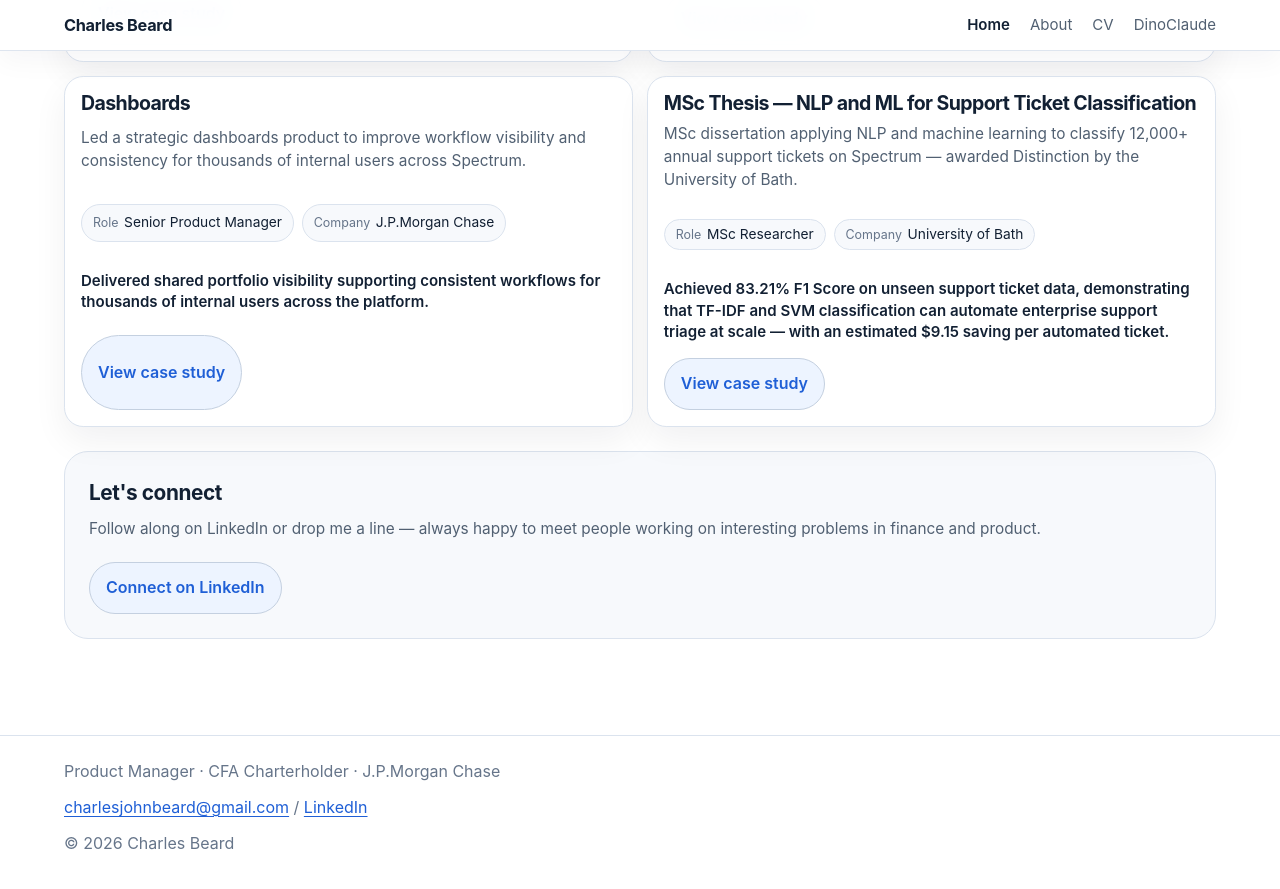
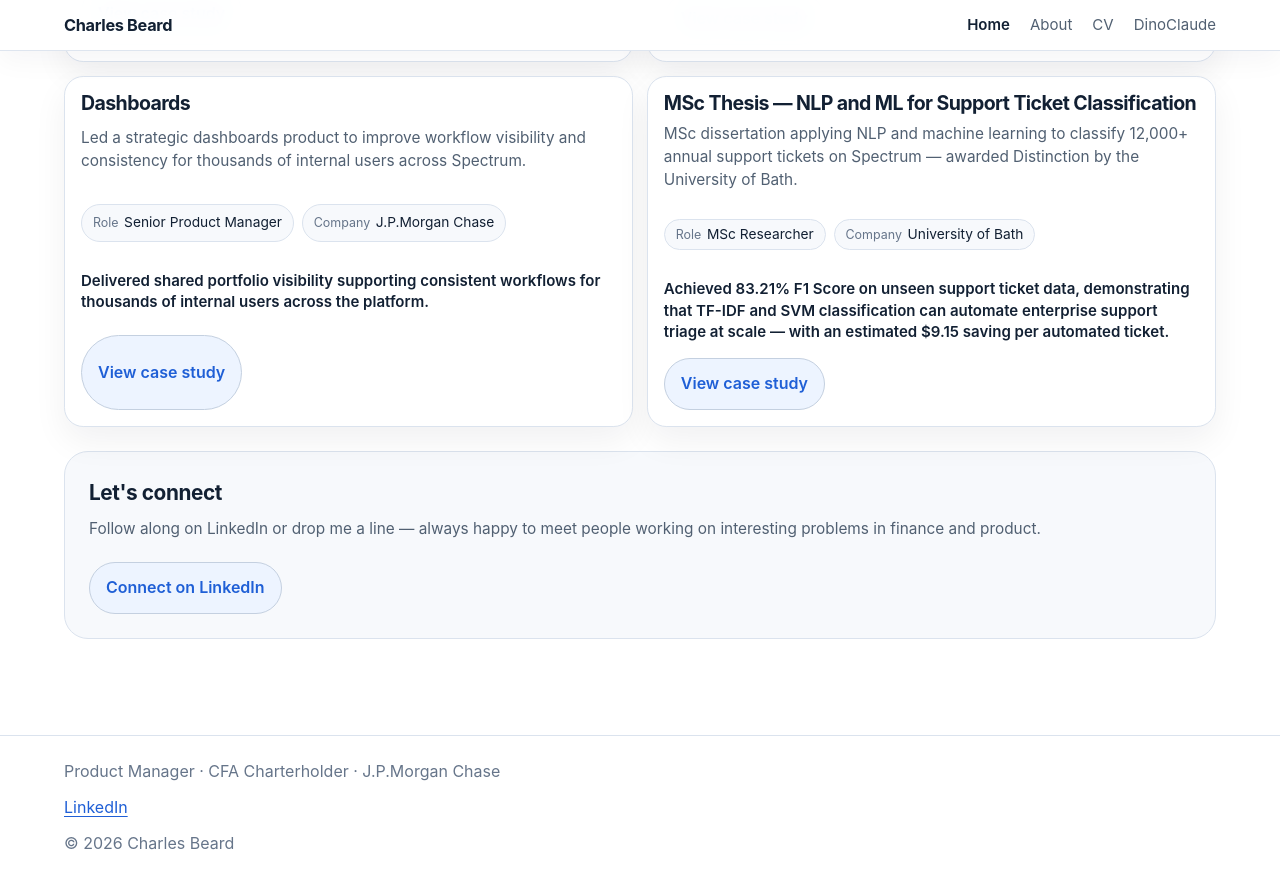
Before and after one commit to Charlie-Beard/portfolio, a Jekyll site: the page built from index.html, in a window 1280 px wide and 900 px high, scrolled down 1288 px. Shown: the top 889 px of the window. Built offline with Jekyll 4.4.1, drawn with Linux system fonts in a browser that asks for light colours.

Commit message:
Remove email address from site footers
Keep LinkedIn only — email was attracting unwanted cold contact.

Co-Authored-By: Claude Sonnet 4.6 <noreply@anthropic.com>

```diff
--- a/_layouts/project.html
+++ b/_layouts/project.html
@@ -66,7 +66,7 @@
 
       <footer class="site-footer">
         <div class="site-footer__inner">
-          <p><a href="mailto:charlesjohnbeard@gmail.com">charlesjohnbeard@gmail.com</a> <span aria-hidden="true">/</span> <a href="https://www.linkedin.com/in/charlesjohnbeard/" target="_blank" rel="noreferrer">LinkedIn</a></p>
+          <p><a href="https://www.linkedin.com/in/charlesjohnbeard/" target="_blank" rel="noreferrer">LinkedIn</a></p>
           <p>&copy; <span data-year></span> Charles Beard</p>
         </div>
       </footer>
--- a/about.html
+++ b/about.html
@@ -90,7 +90,7 @@ schema_person: true
       <footer class="site-footer">
         <div class="site-footer__inner">
           <p>Product Manager · CFA Charterholder · J.P.Morgan Chase</p>
-          <p><a href="mailto:charlesjohnbeard@gmail.com">charlesjohnbeard@gmail.com</a> <span aria-hidden="true">/</span> <a href="https://www.linkedin.com/in/charlesjohnbeard/" target="_blank" rel="noreferrer">LinkedIn</a></p>
+          <p><a href="https://www.linkedin.com/in/charlesjohnbeard/" target="_blank" rel="noreferrer">LinkedIn</a></p>
           <p>&copy; <span data-year></span> Charles Beard</p>
         </div>
       </footer>
--- a/cv.html
+++ b/cv.html
@@ -163,7 +163,7 @@ description: "Career history, education, and certifications for Charles Beard, C
 
       <footer class="site-footer">
         <div class="site-footer__inner">
-          <p><a href="mailto:charlesjohnbeard@gmail.com">charlesjohnbeard@gmail.com</a> <span aria-hidden="true">/</span> <a href="https://www.linkedin.com/in/charlesjohnbeard/" target="_blank" rel="noreferrer">LinkedIn</a></p>
+          <p><a href="https://www.linkedin.com/in/charlesjohnbeard/" target="_blank" rel="noreferrer">LinkedIn</a></p>
           <p>&copy; <span data-year></span> Charles Beard</p>
         </div>
       </footer>
--- a/index.html
+++ b/index.html
@@ -85,7 +85,7 @@ schema_person: true
       <footer class="site-footer">
         <div class="site-footer__inner">
           <p>Product Manager · CFA Charterholder · J.P.Morgan Chase</p>
-          <p><a href="mailto:charlesjohnbeard@gmail.com">charlesjohnbeard@gmail.com</a> <span aria-hidden="true">/</span> <a href="https://www.linkedin.com/in/charlesjohnbeard/" target="_blank" rel="noreferrer">LinkedIn</a></p>
+          <p><a href="https://www.linkedin.com/in/charlesjohnbeard/" target="_blank" rel="noreferrer">LinkedIn</a></p>
           <p>&copy; <span data-year></span> Charles Beard</p>
         </div>
       </footer>
```
